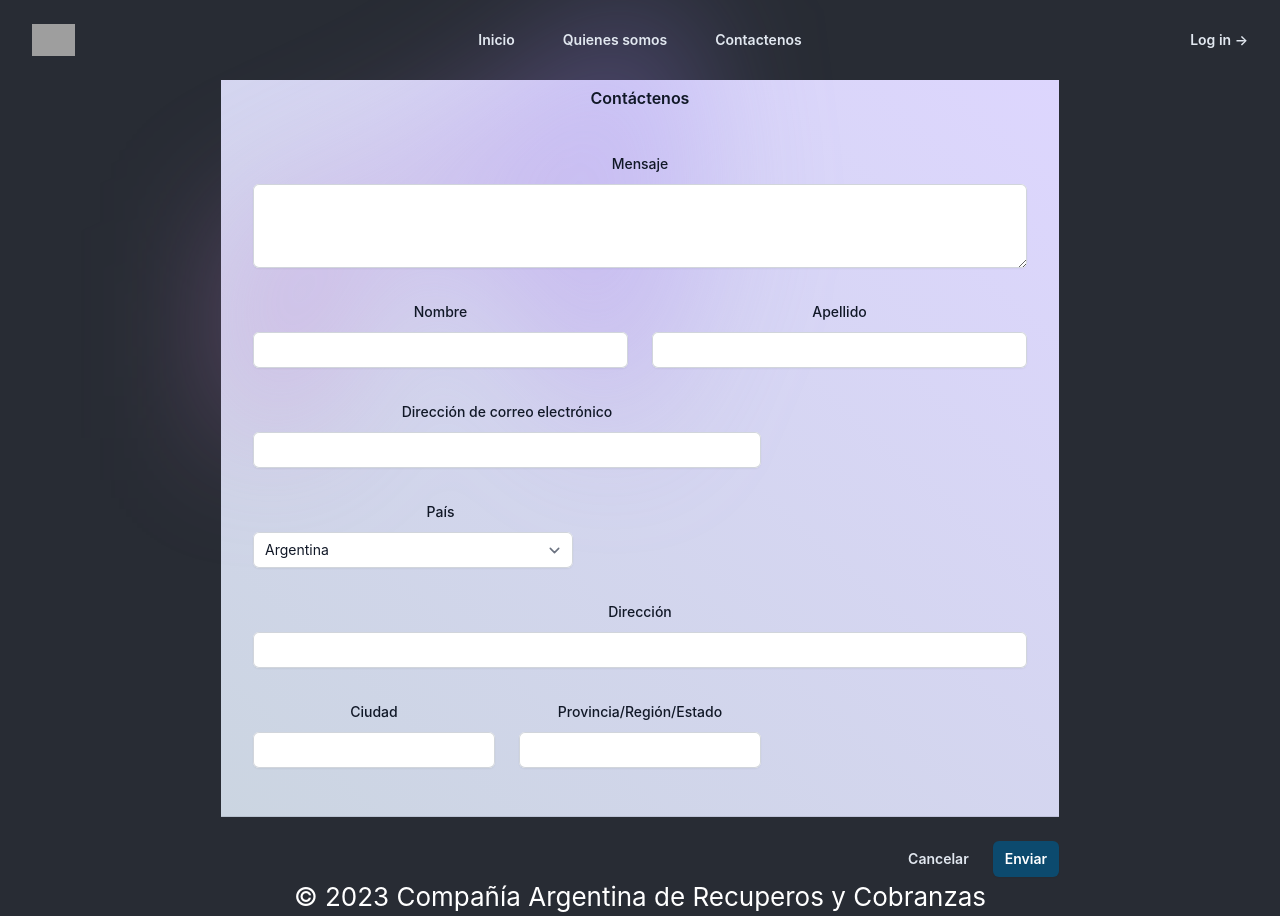
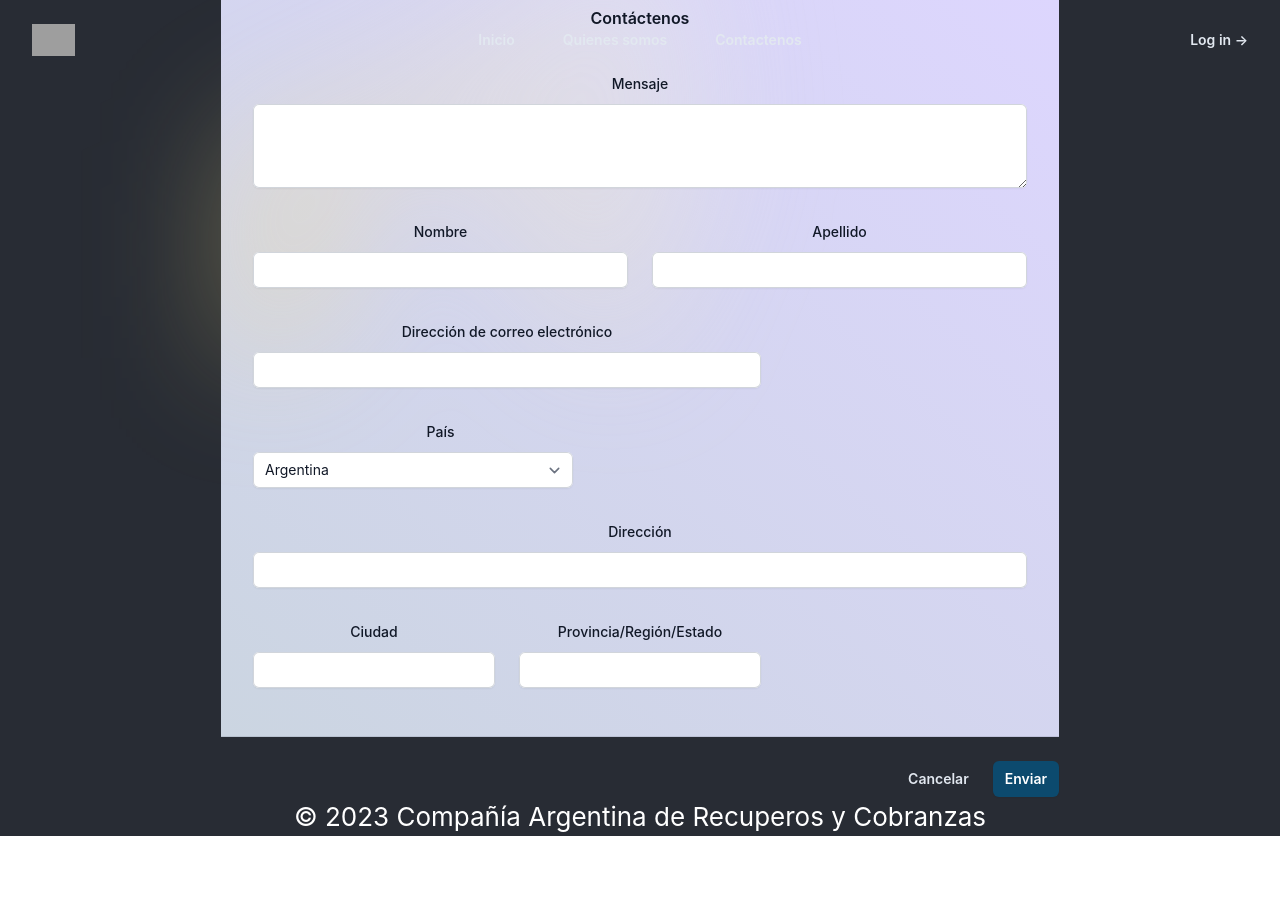
Before and after one commit to mmaquina/navbar-form, a React (Create React App) app: page /Form in a window 1280 px wide. After the commit the page ends 836 px from the top, so only its background shows below. Built offline with nearby package versions, Linux system fonts and the light colour scheme; grey boxes are pictures that could not be loaded.

Commit message:
cambia colores de fondo

```diff
--- a/src/components/about/About.jsx
+++ b/src/components/about/About.jsx
@@ -12,8 +12,8 @@
             aria-hidden="true"
           >
             <div
-              className="relative left-[calc(50%-11rem)] aspect-[1155/678] w-[36.125rem] -translate-x-1/2 rotate-[30deg] bg-gradient-to-tr from-[#ff80b5] to-[#9089fc] opacity-30 sm:left-[calc(50%-30rem)] sm:w-[72.1875rem]"
-              style={{
+                className="relative left-[calc(50%-11rem)] aspect-[1155/678] w-[36.125rem] -translate-x-1/2 rotate-[30deg] bg-gradient-to-tr from-[#facc15] to-[#eff6ff] opacity-30 sm:left-[calc(50%-30rem)] sm:w-[72.1875rem]"
+                style={{
                 clipPath:
                   'polygon(74.1% 44.1%, 100% 61.6%, 97.5% 26.9%, 85.5% 0.1%, 80.7% 2%, 72.5% 32.5%, 60.2% 62.4%, 52.4% 68.1%, 47.5% 58.3%, 45.2% 34.5%, 27.5% 76.7%, 0.1% 64.9%, 17.9% 100%, 27.6% 76.8%, 76.1% 97.7%, 74.1% 44.1%)',
               }}
--- a/src/components/form/Form.jsx
+++ b/src/components/form/Form.jsx
@@ -10,8 +10,8 @@
             aria-hidden="true"
           >
             <div
-              className="relative left-[calc(50%-11rem)] aspect-[1155/678] w-[36.125rem] -translate-x-1/2 rotate-[30deg] bg-gradient-to-tr from-[#ff80b5] to-[#9089fc] opacity-30 sm:left-[calc(50%-30rem)] sm:w-[72.1875rem]"
-              style={{
+                className="relative left-[calc(50%-11rem)] aspect-[1155/678] w-[36.125rem] -translate-x-1/2 rotate-[30deg] bg-gradient-to-tr from-[#facc15] to-[#eff6ff] opacity-30 sm:left-[calc(50%-30rem)] sm:w-[72.1875rem]"
+                style={{
                 clipPath:
                   'polygon(74.1% 44.1%, 100% 61.6%, 97.5% 26.9%, 85.5% 0.1%, 80.7% 2%, 72.5% 32.5%, 60.2% 62.4%, 52.4% 68.1%, 47.5% 58.3%, 45.2% 34.5%, 27.5% 76.7%, 0.1% 64.9%, 17.9% 100%, 27.6% 76.8%, 76.1% 97.7%, 74.1% 44.1%)',
               }}
--- a/src/components/home/Home.jsx
+++ b/src/components/home/Home.jsx
@@ -12,7 +12,7 @@
             aria-hidden="true"
           >
             <div
-              className="relative left-[calc(50%-11rem)] aspect-[1155/678] w-[36.125rem] -translate-x-1/2 rotate-[30deg] bg-gradient-to-tr from-[#ff80b5] to-[#9089fc] opacity-30 sm:left-[calc(50%-30rem)] sm:w-[72.1875rem]"
+              className="relative left-[calc(50%-11rem)] aspect-[1155/678] w-[36.125rem] -translate-x-1/2 rotate-[30deg] bg-gradient-to-tr from-[#facc15] to-[#eff6ff] opacity-30 sm:left-[calc(50%-30rem)] sm:w-[72.1875rem]"
               style={{
                 clipPath:
                   'polygon(74.1% 44.1%, 100% 61.6%, 97.5% 26.9%, 85.5% 0.1%, 80.7% 2%, 72.5% 32.5%, 60.2% 62.4%, 52.4% 68.1%, 47.5% 58.3%, 45.2% 34.5%, 27.5% 76.7%, 0.1% 64.9%, 17.9% 100%, 27.6% 76.8%, 76.1% 97.7%, 74.1% 44.1%)',
--- a/src/components/navbar/Navbar.jsx
+++ b/src/components/navbar/Navbar.jsx
@@ -13,7 +13,7 @@
 
   return (
     <div className="bg-opacity-0 w-screen">
-      <header className="relative inset-x-0 top-0 z-50">
+      <header className="absolute inset-x-0 top-0 z-50">
         <nav className="flex items-center justify-between p-6 lg:px-8" aria-label="Global">
           <div className="flex lg:flex-1">
             <a href="/Home" className="-m-1.5 p-1.5">
```
